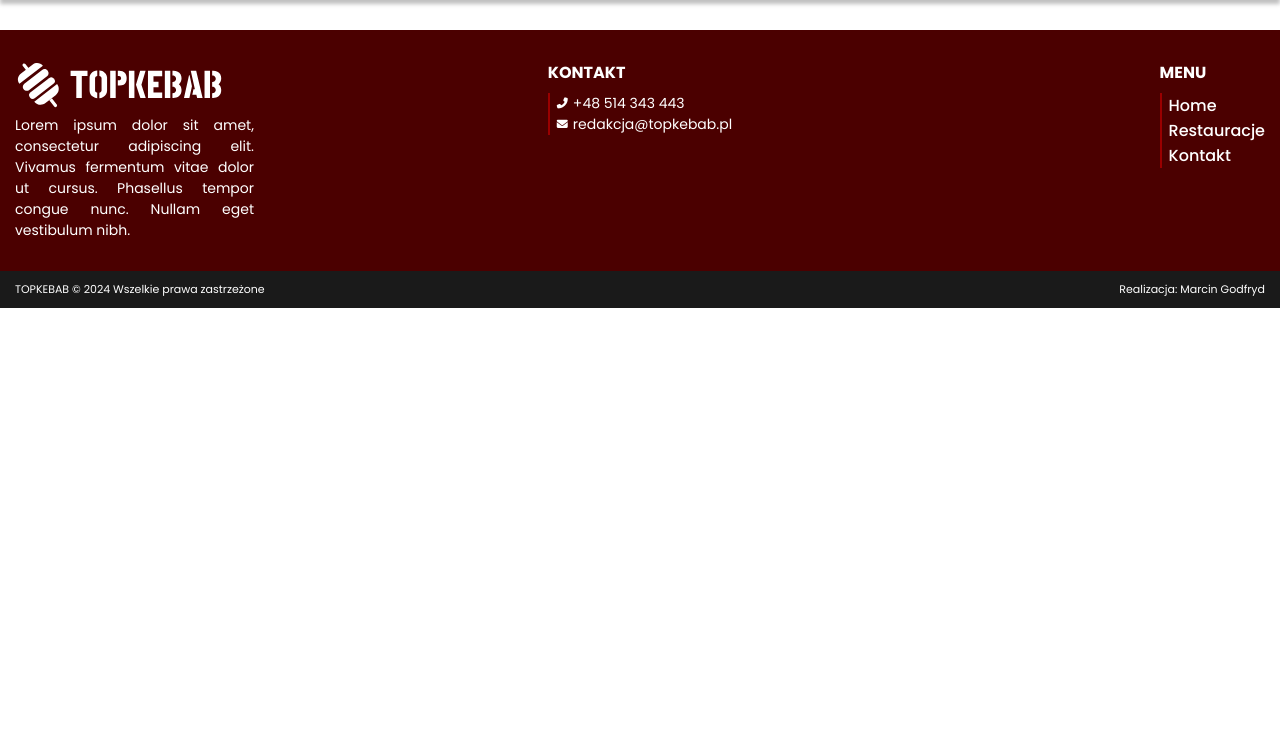
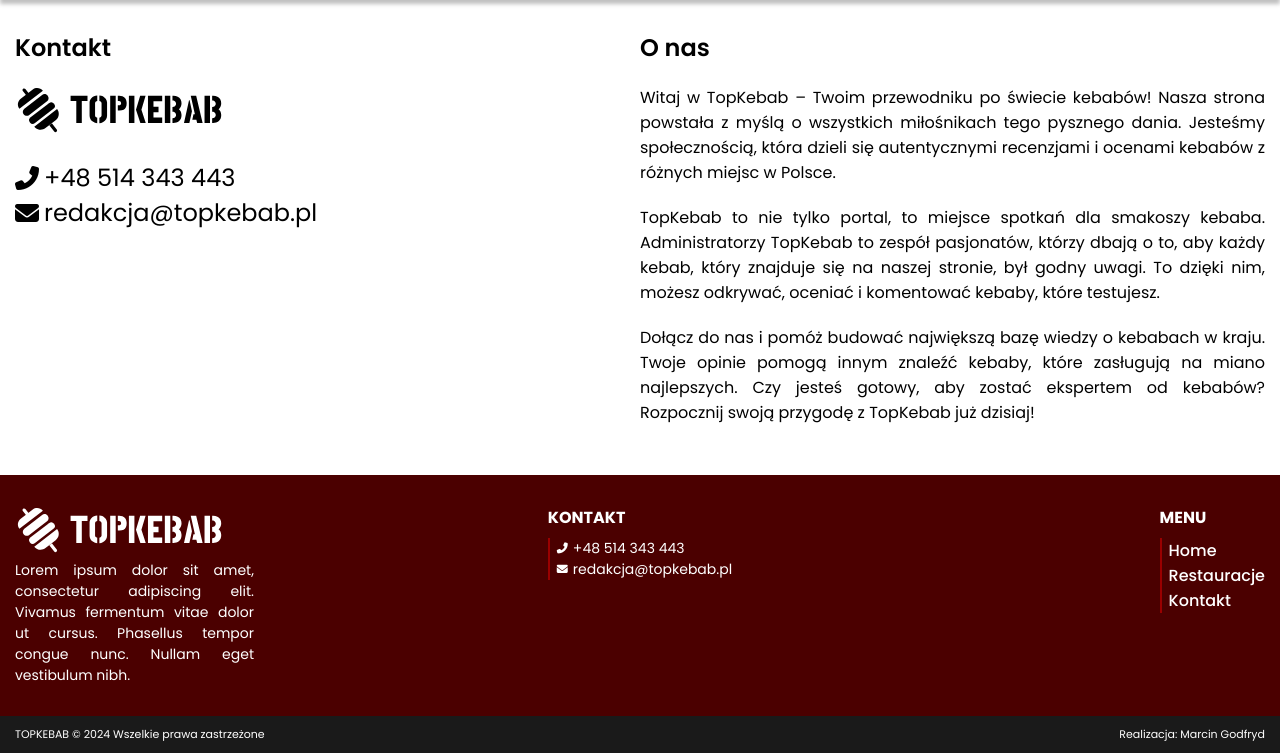
Before and after one commit to Goferov/restaurant-rater, a PHP site: page /contact in a window 1280 px wide. Shown: the part 126-879 px from the top of the page. Before the commit the page ends 434 px from the top, so only its background shows below. Run offline with PHP 8.4, Linux system fonts and the light colour scheme.

Commit message:
Add content to contact view

```diff
--- a/public/css/style.css
+++ b/public/css/style.css
@@ -69,7 +69,7 @@
 }
 
 .f-24 {
-    font-size: 2.4rem;
+    font-size: 2.4rem!important;
 }
 
 .f-20 {
@@ -262,6 +262,10 @@
 }
 .text-center {
     text-align: center;
+}
+
+.text-justify {
+    text-align: justify;
 }
 
 /************* HEADER *************/
@@ -779,6 +783,13 @@
     column-gap: 35px;
 }
 
+/*CONTACT*/
+
+.contact {
+    display: grid;
+    grid-template-columns: 1fr 1fr;
+}
+
 @media only screen and (max-width: 1199px) {
     .restaurant-list, .opinions-wrap, .restaurant {
         grid-template-columns: repeat(2, 1fr);
@@ -908,7 +919,7 @@
         line-height: 39px;
     }
 
-    .restaurant-list, .restaurant, .opinions-wrap {
+    .restaurant-list, .restaurant, .opinions-wrap, .contact {
         grid-template-columns: 1fr;
     }
 
--- a/public/views/pages/contact.php
+++ b/public/views/pages/contact.php
@@ -0,0 +1,20 @@
+<section class="container contact ">
+    <div class="mb-mobile-4">
+        <h1 class="section-title f-24">Kontakt</h1>
+        <img src="/public/img/logo.svg" class="mb-2" alt="TopKebab logo"/>
+        <div class="">
+            <a href="tel:+48514343443" class="contact-item me-1 f-24">
+                <i class="fa-solid fa-phone-flip m-mobile-0 f-24" ></i> <span>+48 514 343 443</span>
+            </a>
+            <a href="mailto:redakcja@topkebab.pl" class="contact-item f-24">
+                <i class="fa-solid fa-envelope m-mobile-0 f-24"></i> <span>redakcja@topkebab.pl</span>
+            </a>
+        </div>
+    </div>
+    <div class="text-justify">
+        <h2 class="section-title f-24">O nas</h2>
+        <p class="mb-2">Witaj w TopKebab – Twoim przewodniku po świecie kebabów! Nasza strona powstała z myślą o wszystkich miłośnikach tego pysznego dania. Jesteśmy społecznością, która dzieli się autentycznymi recenzjami i ocenami kebabów z różnych miejsc w Polsce.</p>
+        <p class="mb-2">TopKebab to nie tylko portal, to miejsce spotkań dla smakoszy kebaba. Administratorzy TopKebab to zespół pasjonatów, którzy dbają o to, aby każdy kebab, który znajduje się na naszej stronie, był godny uwagi. To dzięki nim, możesz odkrywać, oceniać i komentować kebaby, które testujesz.</p>
+        <p class="mb-2">Dołącz do nas i pomóż budować największą bazę wiedzy o kebabach w kraju. Twoje opinie pomogą innym znaleźć kebaby, które zasługują na miano najlepszych. Czy jesteś gotowy, aby zostać ekspertem od kebabów? Rozpocznij swoją przygodę z TopKebab już dzisiaj!</p>
+    </div>
+</section>
```
